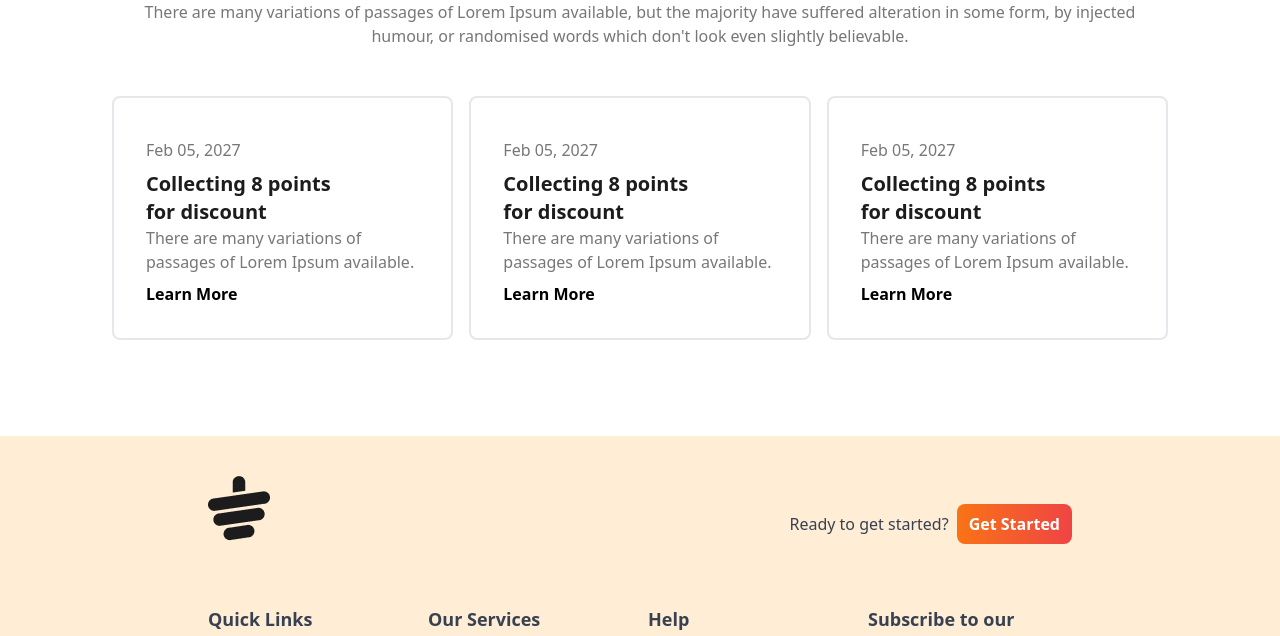
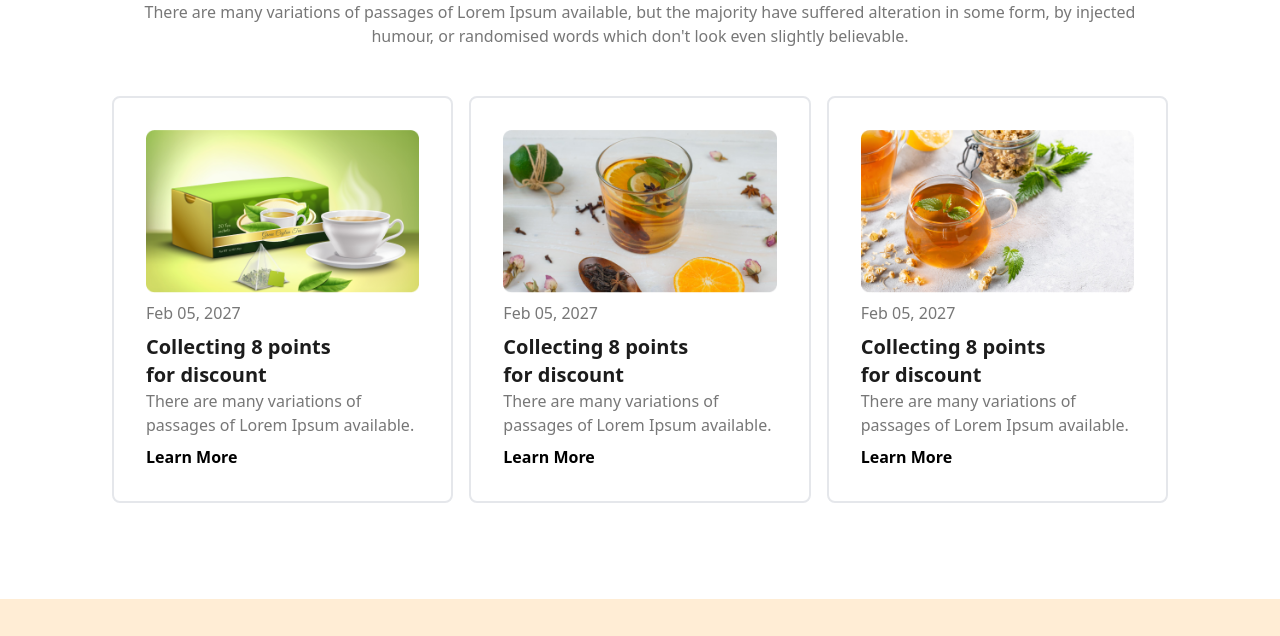
Before and after one commit to munir-hossin/tea-house-with-tailwind, a plain HTML site: page index.html in a window 1280 px wide. Shown: the part 2600-3236 px from the top of the page. Drawn offline with nearby package versions, Linux system fonts and the light colour scheme; the site is published under a folder, as on GitHub Pages, so addresses that start at the root find nothing.

Commit message:
images path update

```diff
--- a/index.html
+++ b/index.html
@@ -271,7 +271,7 @@
           <div class="grid grid-cols-1 lg:grid-cols-3  md:gap-4 gap-y-3">
               <div class="border-2 p-8 rounded-lg mx-auto">
                 <div class="mx-auto text-center lg:text-start">
-                  <img class="mx-auto" src="/images/news-1.png" alt="">
+                  <img class="mx-auto" src="./images/news-1.png" alt="">
                 <span class="mb-2 mt-2 text-[rgb(119,119,119)] block">Feb 05, 2027</span>
                 <h5 class="text-xl font-bold lg:w-3/4 text-[rgb(28,28,28)]">Collecting 8 points for discount</h5>
                 <p class="mb-2 text-[rgb(119,119,119)]">There are many variations of passages of Lorem Ipsum available.</p>
@@ -280,7 +280,7 @@
               </div>
               <div class="border-2 p-8 rounded-lg mx-auto">
                 <div class="mx-auto text-center lg:text-start">
-                  <img class="mx-auto" src="/images/news-2.png" alt="">
+                  <img class="mx-auto" src="./images/news-2.png" alt="">
                 <span class="mb-2 mt-2 text-[rgb(119,119,119)] block">Feb 05, 2027</span>
                 <h5 class="text-xl font-bold lg:w-3/4 text-[rgb(28,28,28)]">Collecting 8 points for discount</h5>
                 <p class="mb-2 text-[rgb(119,119,119)]">There are many variations of passages of Lorem Ipsum available.</p>
@@ -289,7 +289,7 @@
               </div>
               <div class="border-2 p-8 rounded-lg mx-auto">
                 <div class="mx-auto text-center lg:text-start">
-                  <img class="mx-auto" src="/images/news-3.png" alt="">
+                  <img class="mx-auto" src="./images/news-3.png" alt="">
                 <span class="mb-2 mt-2 text-[rgb(119,119,119)] block">Feb 05, 2027</span>
                 <h5 class="text-xl font-bold lg:w-3/4 text-[rgb(28,28,28)]">Collecting 8 points for discount</h5>
                 <p class="mb-2 text-[rgb(119,119,119)]">There are many variations of passages of Lorem Ipsum available.</p>
```
